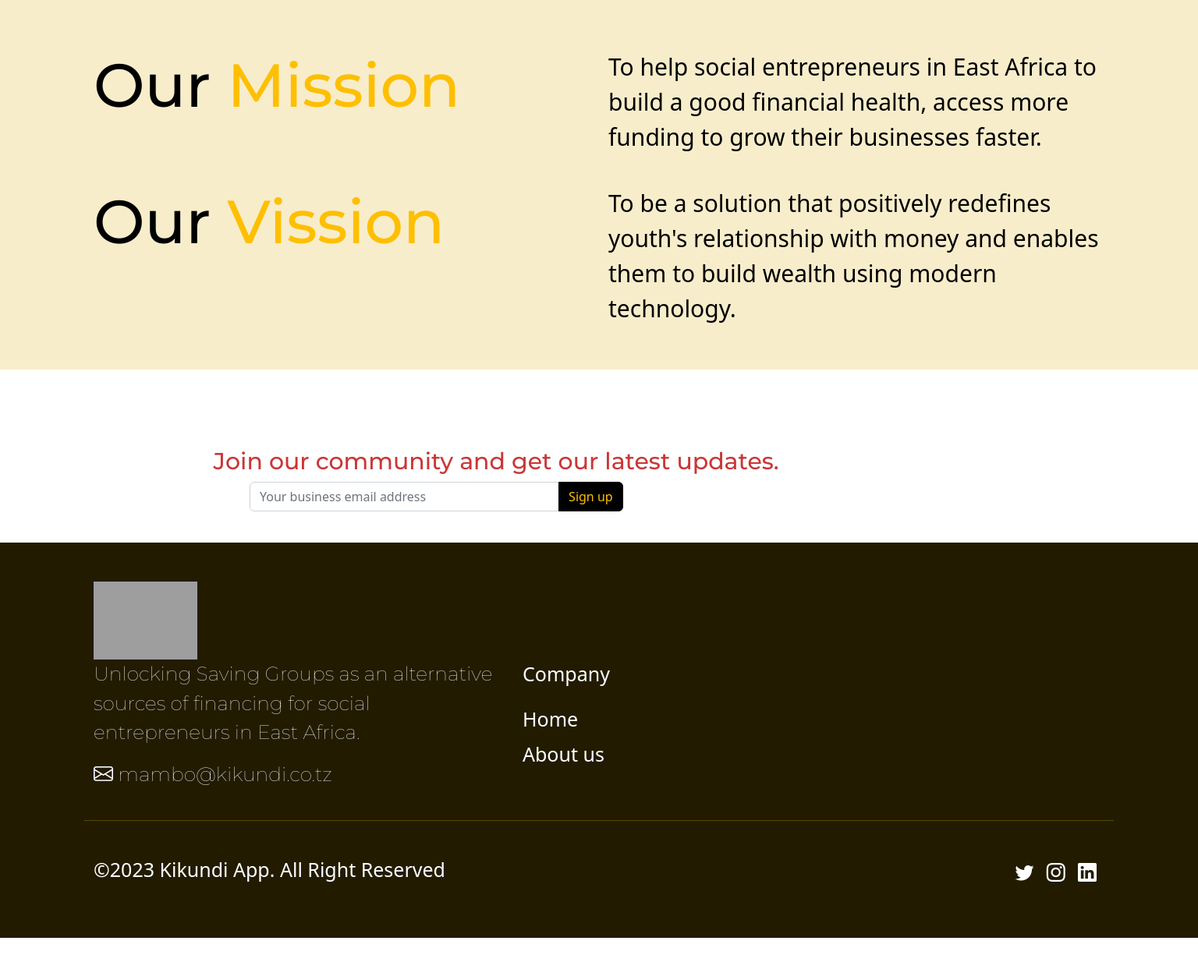
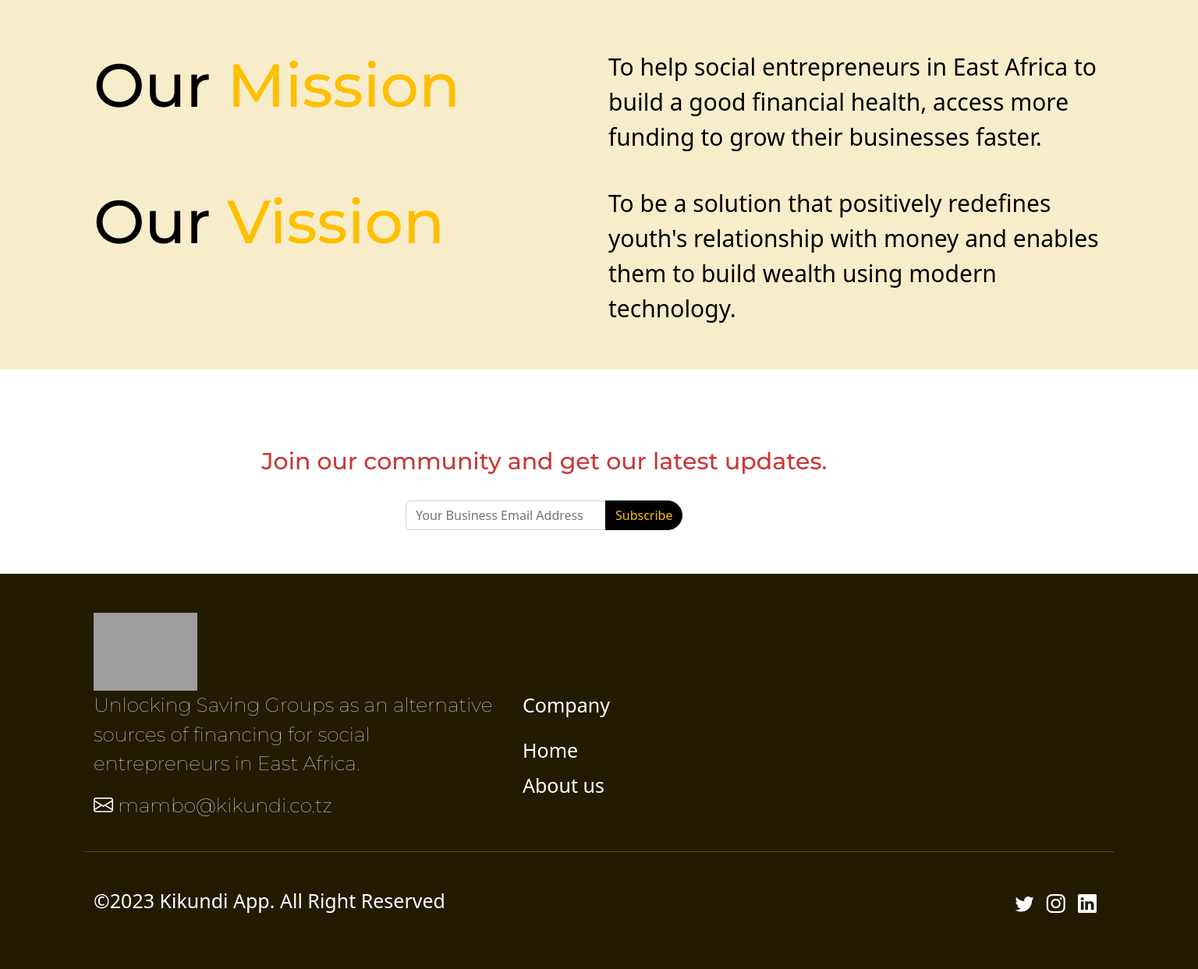
Before and after one commit to kidlinux7/kikundi_website, a Django app: page / in a window 1536 px wide. Shown: the part 2049-3292 px from the top of the page at 78% size. Before the commit the page ends 3252 px from the top, so only its background shows below. Run offline with Django 3.2, Linux system fonts and the light colour scheme; some libraries are stand-ins or nearby versions; grey boxes are pictures that could not be loaded.

Commit message:
New changes

```diff
--- a/static/css/main.css
+++ b/static/css/main.css
@@ -1824,8 +1824,28 @@
 #contact
 {
   padding-top: 100px;
-}
-
+ text-align: center !important;
+}
+
+.border-rad{
+
+  border-top-right-radius: 28px;
+  border-bottom-right-radius: 28px;
+
+  color: #fff;
+  background-color: #f9a826;
+  border-color: #f9a826;
+}
+
+
+
+
+.border-rad:hover{
+
+   background-color: #f9a826;
+  border-color: #f9a826;
+
+}
 .para5
 
 {
@@ -1834,21 +1854,6 @@
   font-weight: light;
 }
 
-
-@media (min-width: 1365px) {
-  .para5 {
-
-  padding-left: 10vw;
-}
-
-
-@media (max-width: 640px) {
-  .para5 {
-    padding-left: 5vw;
-
-
-  }
-  }
 
 
 
--- a/templates/index.html
+++ b/templates/index.html
@@ -68,7 +68,7 @@
   <section id="contact">
     <div class="container container-xl d-flex align-items-center justify-content-between">
       <div class="row align-items-center justify-content-center">
-        <div class="col-xxl-12 col-xl-12 col-lg-12 col-md-1 col-sm-12 col-xs-12 col-12 " >
+        <div class=" child col-xxl-12 col-xl-12 col-lg-12 col-md-1 col-sm-12 col-xs-12 col-12 " >
           <h3 class="para5">Join our community and get our latest updates.</h3>
 
         <div class="col-xxl-12 col-xl-12 col-lg-12 col-md-12 col-sm-12 col-xs-12 col-12">
@@ -83,9 +83,11 @@
 
 
             <div class="input-group">
-            <input   required name="subscriberEmail"  type="email" class="form-control" placeholder="Your business email address" aria-label="Recipient's username" aria-describedby="button-addon2" data-aos="">
-            <button class="btn" type="submit" name="subscriberEmailButton" id="button-addon2">Sign up</button>
-            </div>
+
+              <div class="input-group mb-3 mt-4">
+                <input required name="subscriberEmail" type="text" class="form-control" placeholder="Your Business Email Address" aria-label="Recipient's username" aria-describedby="button-addon2">
+                <button class="btn btn-success border-rad" type="submit" name="subscriberEmailButton" id="button-addon2">Subscribe</button>
+              </div>
         </form>
         </div>
       </div>
```
Also changed, not shown: db.sqlite3.
